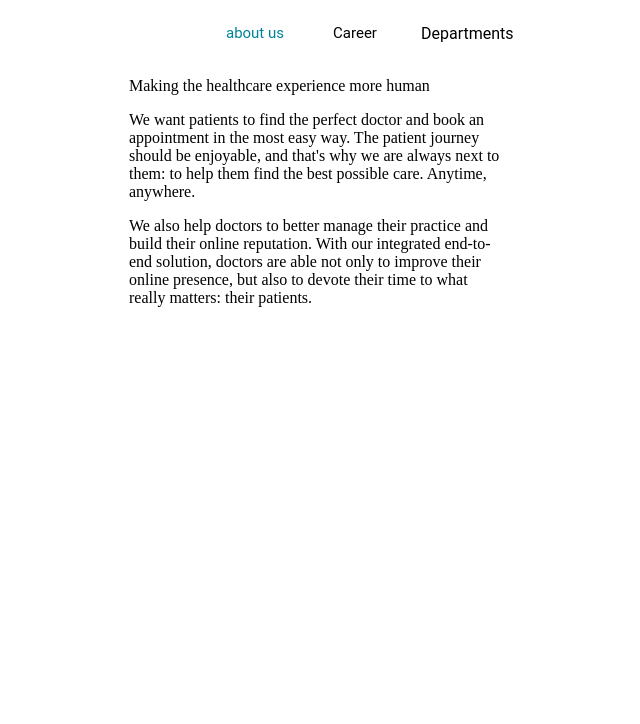
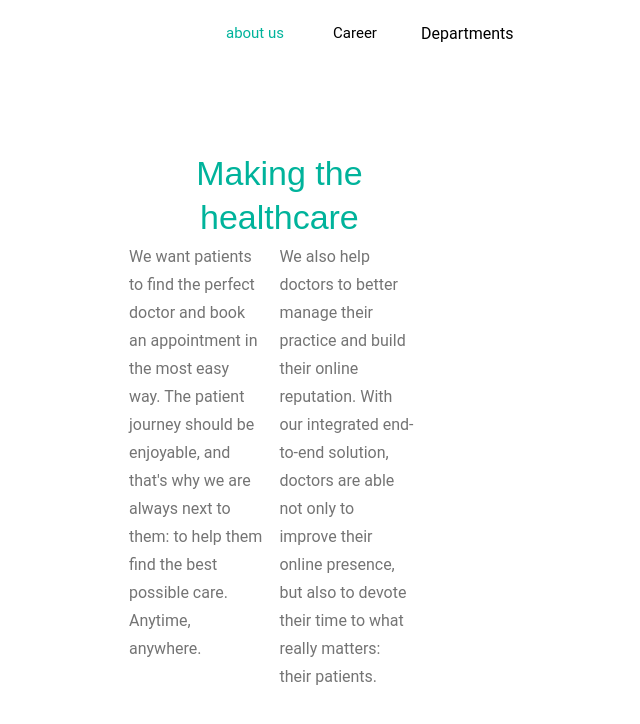
Before and after one commit to hamzaelothmani/Html-Checkpoint, a plain HTML site: page index.html in a window 1280 px wide. Shown: the whole page, without its empty margins (323-963 px from the left). Drawn offline with Linux system fonts and the light colour scheme.

Commit message:
Update style.css

```diff
--- a/style.css
+++ b/style.css
@@ -1,7 +1,9 @@
 html {
     margin: 0 444px 0 444px;
 }
-
+.navbar {
+  position: sticky;
+}
 .flex-container {
     display: flex;
     justify-content: end;
@@ -19,10 +21,10 @@ html {
     margin: 0px;
 }
 div > .about {
-    color: #008398;
+    color: #00b39b;
 }
   .career1:hover {
-    color: #008398;
+    color: #00b39b;
   }
 .dropbtn {
     background-color: white;
@@ -58,7 +60,7 @@ div > .about {
     line-height: 40px;
   }
 
-  .dropdown-content a:hover {color: #008398;}
+  .dropdown-content a:hover {color: #00b39b;}
 
   .dropdown:hover .dropdown-content {
     display: block;
@@ -67,3 +69,45 @@ div > .about {
   .dropdown:hover .dropbtn {
    color: #008398;
   }
+
+  .myDIV {
+    width:80%;
+    height: 50px;
+    background-color:#FFFFFF;
+    border:1px solid;
+    border-style: hidden;
+    text-align: center;
+    size: 13px;
+    padding:0;
+    margin: 40px 0 0 0;
+  }
+  .myDIV > .headline {
+
+    font-family: "work sans" ,Arial, sans-serif;
+    font-size: 34px;
+    color: #00b39b;
+
+
+    height: 44px;
+    margin: 34px 0 34px 0;
+    line-height: 44px;
+  }
+  .parag {
+    display: flex;
+    justify-content: space-around;
+
+
+  }
+  .parag > p {
+    font-family: Roboto, arial, sans-serif;
+    padding: 1px 15px 0 0;
+    margin: 13px 0 13px 0;
+    background-color: #FFFFFF;
+    line-height: 28px;
+    color: #747474;
+    font-size: 16px;
+    text-align: left;
+    height: 112px;
+    width: 477px;
+
+  }
```
